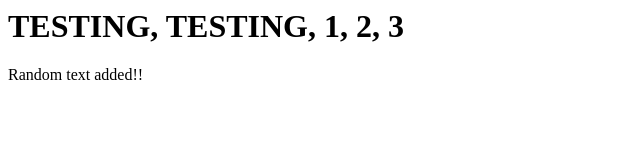
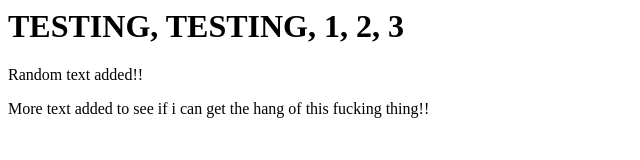
Before and after one commit to DannyBimma/code-black, a plain HTML site: page index.html in a window 1280 px wide. Shown: the whole page, without its empty margins (0-640 px from the left). Drawn offline with Linux system fonts and the light colour scheme.

Commit message:
another new line for the hang

```diff
--- a/index.html
+++ b/index.html
@@ -7,5 +7,6 @@
   <body>
     <h1>TESTING, TESTING, 1, 2, 3</h1>
     <p>Random text added!!</p>
+    <p>More text added to see if i can get the hang of this fucking thing!!</p>
   </body>
 </html>
```
